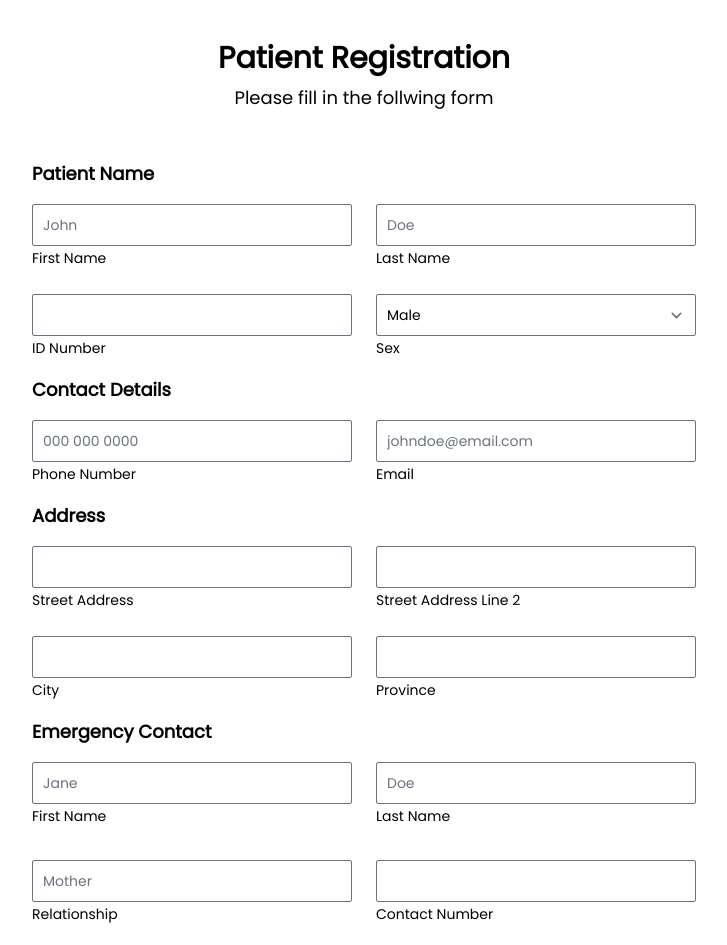
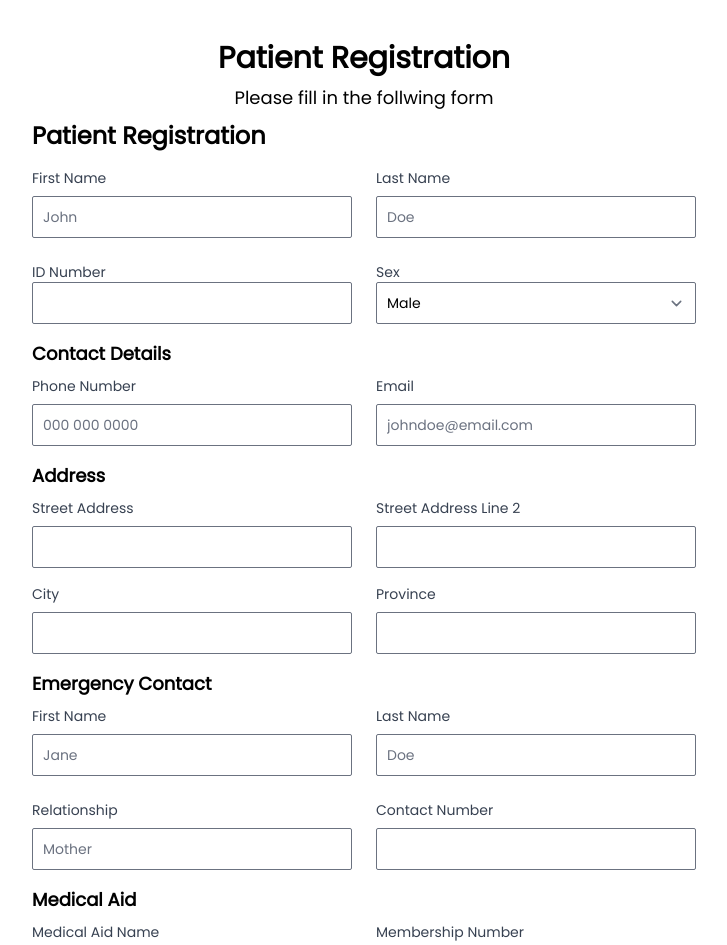
Before and after one commit to Sean-Thomo/ubuntu-health, a Next.js app in the folder Frontend/: page /register-patient in a window 1280 px wide. Shown: the top 945 px of the page, without its empty margins (276-1003 px from the left). Built offline with nearby package versions, Linux system fonts and the light colour scheme.

Commit message:
FIX: fix patient-reg form so we can submit form

```diff
--- /dev/null
+++ b/Frontend/app/components/AppointmentSchedular.tsx
@@ -0,0 +1,198 @@
+import React, { useState } from "react";
+import { useFormik } from "formik";
+import * as Yup from "yup";
+import { toast, ToastContainer } from "react-toastify";
+
+export default function AppointmentScheduler() {
+	const formik = useFormik({
+		initialValues: {
+			patientName: "",
+			email: "",
+			phone: "",
+			date: "",
+			time: "",
+			reason: "",
+		},
+		validationSchema: Yup.object({
+			patientName: Yup.string().required("Patient name is required"),
+			email: Yup.string()
+				.email("Invalid email address")
+				.required("Email is required"),
+			phone: Yup.string().required("Phone number is required"),
+			date: Yup.date().required("Appointment date is required"),
+			time: Yup.string().required("Appointment time is required"),
+		}),
+		onSubmit: async (values) => {
+			try {
+				const response = await fetch("http://localhost:5290/Appointments", {
+					method: "POST",
+					headers: {
+						"Content-Type": "application/json",
+					},
+					body: JSON.stringify(values),
+				});
+
+				if (!response.ok) {
+					throw new Error("Failed to schedule appointment");
+				}
+
+				toast.success("Appointment scheduled successfully!");
+				formik.resetForm();
+			} catch (e) {
+				console.error(`Error scheduling appointment: ${e}`);
+				toast.error(`Something went wrong: ${e}`);
+			}
+		},
+	});
+
+	return (
+		<form onSubmit={formik.handleSubmit} className="space-y-4">
+			<h2 className="text-2xl font-bold mb-4">Schedule Appointment</h2>
+
+			{/* Patient Name */}
+			<div>
+				<label
+					htmlFor="patientName"
+					className="block text-sm font-medium text-gray-700"
+				>
+					Patient Name
+				</label>
+				<input
+					type="text"
+					id="patientName"
+					name="patientName"
+					value={formik.values.patientName}
+					onChange={formik.handleChange}
+					onBlur={formik.handleBlur}
+					className="mt-1 block w-full rounded-md border-gray-300 shadow-sm focus:border-indigo-300 focus:ring focus:ring-indigo-200 focus:ring-opacity-50"
+				/>
+				{formik.touched.patientName && formik.errors.patientName && (
+					<p className="text-red-500 text-xs mt-1">
+						{formik.errors.patientName}
+					</p>
+				)}
+			</div>
+
+			{/* Email */}
+			<div>
+				<label
+					htmlFor="email"
+					className="block text-sm font-medium text-gray-700"
+				>
+					Email
+				</label>
+				<input
+					type="email"
+					id="email"
+					name="email"
+					value={formik.values.email}
+					onChange={formik.handleChange}
+					onBlur={formik.handleBlur}
+					className="mt-1 block w-full rounded-md border-gray-300 shadow-sm focus:border-indigo-300 focus:ring focus:ring-indigo-200 focus:ring-opacity-50"
+				/>
+				{formik.touched.email && formik.errors.email && (
+					<p className="text-red-500 text-xs mt-1">{formik.errors.email}</p>
+				)}
+			</div>
+
+			{/* Phone */}
+			<div>
+				<label
+					htmlFor="phone"
+					className="block text-sm font-medium text-gray-700"
+				>
+					Phone Number
+				</label>
+				<input
+					type="tel"
+					id="phone"
+					name="phone"
+					value={formik.values.phone}
+					onChange={formik.handleChange}
+					onBlur={formik.handleBlur}
+					className="mt-1 block w-full rounded-md border-gray-300 shadow-sm focus:border-indigo-300 focus:ring focus:ring-indigo-200 focus:ring-opacity-50"
+				/>
+				{formik.touched.phone && formik.errors.phone && (
+					<p className="text-red-500 text-xs mt-1">{formik.errors.phone}</p>
+				)}
+			</div>
+
+			{/* Date */}
+			<div>
+				<label
+					htmlFor="date"
+					className="block text-sm font-medium text-gray-700"
+				>
+					Appointment Date
+				</label>
+				<input
+					type="date"
+					id="date"
+					name="date"
+					value={formik.values.date}
+					onChange={formik.handleChange}
+					onBlur={formik.handleBlur}
+					className="mt-1 block w-full rounded-md border-gray-300 shadow-sm focus:border-indigo-300 focus:ring focus:ring-indigo-200 focus:ring-opacity-50"
+				/>
+				{formik.touched.date && formik.errors.date && (
+					<p className="text-red-500 text-xs mt-1">{formik.errors.date}</p>
+				)}
+			</div>
+
+			{/* Time */}
+			<div>
+				<label
+					htmlFor="time"
+					className="block text-sm font-medium text-gray-700"
+				>
+					Appointment Time
+				</label>
+				<input
+					type="time"
+					id="time"
+					name="time"
+					value={formik.values.time}
+					onChange={formik.handleChange}
+					onBlur={formik.handleBlur}
+					className="mt-1 block w-full rounded-md border-gray-300 shadow-sm focus:border-indigo-300 focus:ring focus:ring-indigo-200 focus:ring-opacity-50"
+				/>
+				{formik.touched.time && formik.errors.time && (
+					<p className="text-red-500 text-xs mt-1">{formik.errors.time}</p>
+				)}
+			</div>
+
+			{/* Reason (Optional) */}
+			<div>
+				<label
+					htmlFor="reason"
+					className="block text-sm font-medium text-gray-700"
+				>
+					Reason for Appointment (Optional)
+				</label>
+				<textarea
+					id="reason"
+					name="reason"
+					value={formik.values.reason}
+					onChange={formik.handleChange}
+					className="mt-1 block w-full rounded-md border-gray-300 shadow-sm focus:border-indigo-300 focus:ring focus:ring-indigo-200 focus:ring-opacity-50"
+				/>
+			</div>
+
+			{/* Submit Button */}
+			<div>
+				<button
+					type="submit"
+					className="w-full bg-blue-500 text-white py-2 rounded hover:bg-blue-600 transition"
+				>
+					Schedule Appointment
+				</button>
+			</div>
+
+			<ToastContainer
+				theme="light"
+				position="top-right"
+				hideProgressBar={false}
+			/>
+		</form>
+	);
+}
--- a/Frontend/app/components/DashboardNav.tsx
+++ b/Frontend/app/components/DashboardNav.tsx
@@ -94,10 +94,10 @@ export default function DashboardNav() {
 							);
 						})}
 					</ul>
-					<div className="p-4 border-t border-gray-200">
+					<div className="p-4 border-gray-200">
 						<Link
 							href="new-appointment"
-							className="w-full py-2 bg-blue-500 text-white rounded-lg
+							className="w-full py-2 px-4 bg-blue-500 text-white rounded-lg
                             hover:bg-blue-600 transition-colors"
 						>
 							New Appointment
--- a/Frontend/app/components/PatientForm.tsx
+++ b/Frontend/app/components/PatientForm.tsx
@@ -11,7 +11,7 @@ export default function PatientForm() {
 
 	const formik = useFormik({
 		initialValues: {
-			fistName: "",
+			firstName: "",
 			lastName: "",
 			idNumber: "",
 			gender: "",
@@ -30,20 +30,23 @@ export default function PatientForm() {
 			emergencyContactRelationship: "",
 			medicalAidName: "",
 			membershipNumber: "",
-			createdAt: new Date().toString,
-			updatedAt: new Date().toString,
+			createdAt: new Date().toString(),
+			updatedAt: new Date().toString(),
 		},
 		validationSchema: Yup.object({
-			name: Yup.string()
+			firstName: Yup.string()
 				.max(20, "Name must be 20 characters or less.")
-				.required("Name is required."),
+				.required("First Name is required."),
+			lastName: Yup.string()
+				.max(20, "Name must be 20 characters or less.")
+				.required("Last Name is required."),
 			email: Yup.string()
 				.email("Invalid email address.")
 				.required("E-Mail is required."),
 		}),
 		onSubmit: async (values) => {
 			try {
-				const response = await fetch("http://localhost:5290/Patients", {
+				const response = await fetch("http://localhost:5290/api/Patients", {
 					method: "POST",
 					headers: {
 						"Content-Type": "application/json",
@@ -66,32 +69,38 @@ export default function PatientForm() {
 
 	return (
 		<form onSubmit={formik.handleSubmit}>
-			<div id="add-patient-form" className="pt-10">
-				{/* First Half */}
+			<h2 className="text-2xl font-bold mb-4">Patient Registration</h2>
+
 			<div className="flex flex-col justify-center">
-					{/* Name Name */}
-					<h1 className="font-semibold text-lg pb-2">Patient Name</h1>
+				{/* Name */}
 				<div className="grid md:grid-cols-2 md:gap-6 mb-4">
 					<div>
+						<label
+							htmlFor="firstName"
+							className="block text-sm font-medium text-gray-700"
+						>
+							First Name
+						</label>
 						<div className="mt-2 w-[18rem] md:w-[20rem]">
 							<input
 								type="text"
-									name="fistName"
-									id="fistName"
-									value={formik.values.fistName}
+								name="firstName"
+								id="firstName"
+								value={formik.values.firstName}
 								onChange={formik.handleChange}
 								placeholder="John"
-									className="rounded-sm border p-2.5 text-sm w-full
-                                        focus:border-primary-500 dark:bg-gray-700 dark:border-gray-600
-                                        dark:placeholder-gray-400 dark:text-white dark:focus:border-primary-500"
+								className="rounded-sm border p-2.5 text-sm w-full focus:border-primary-500"
 							/>
 						</div>
-							<label htmlFor="fistName" className="text-sm">
-								First Name
-							</label>
 					</div>
 					{/* Last Name */}
 					<div>
+						<label
+							htmlFor="lastName"
+							className="block text-sm font-medium text-gray-700"
+						>
+							Last Name
+						</label>
 						<div className="mt-2 w-[18rem] md:w-[20rem]">
 							<input
 								type="text"
@@ -101,41 +110,45 @@ export default function PatientForm() {
 								onChange={formik.handleChange}
 								placeholder="Doe"
 								className="rounded-sm border p-2.5 text-sm w-full
-                                        focus:border-primary-500 dark:bg-gray-700 dark:border-gray-600
-                                        dark:placeholder-gray-400 dark:text-white dark:focus:border-primary-500"
+                                        focus:border-primary-500"
 							/>
 						</div>
-							<label htmlFor="lastName" className="text-sm">
-								Last Name
+					</div>
+					<div>
+						<label
+							htmlFor="idNumber"
+							className="block text-sm font-medium text-gray-700"
+						>
+							ID Number
 						</label>
+						<div className="w-[18rem] md:w-[20rem]">
+							<input
+								type="text"
+								name="idNumber"
+								id="idNumber"
+								value={formik.values.idNumber}
+								onChange={formik.handleChange}
+								className="rounded-sm border p-2.5 text-sm w-full
+                                        focus:border-primary-500"
+							/>
+						</div>
 					</div>
 					<div>
 						<div className="w-[18rem] md:w-[20rem]">
-								<input
-									type="text"
-									name="idNumb"
-									id="idNumb"
-									value={formik.values.idNumber}
-									onChange={formik.handleChange}
-									className="rounded-sm border p-2.5 text-sm w-full
-                                        focus:border-primary-500 dark:bg-gray-700 dark:border-gray-600
-                                        dark:placeholder-gray-400 dark:text-white dark:focus:border-primary-500"
-								/>
-							</div>
-							<label htmlFor="idNumb" className="text-sm">
-								ID Number
+							<label
+								htmlFor="gender"
+								className="block text-sm font-medium text-gray-700"
+							>
+								Sex
 							</label>
-						</div>
-						<div>
-							<div className="w-[18rem] md:w-[20rem]">
 							<div>
 								<select
 									className="rounded-sm border p-2.5 text-sm w-full
-                                        focus:border-primary-500 dark:bg-gray-700 dark:border-gray-600
-                                        dark:placeholder-gray-400 dark:text-white dark:focus:border-primary-500"
+                                        focus:border-primary-500"
 									value={sex}
 									onChange={(e) => {
 										setSex(e.target.value);
+										formik.setFieldValue("gender", e.target.value);
 									}}
 								>
 									<option value="Male">Male</option>
@@ -143,9 +156,6 @@ export default function PatientForm() {
 								</select>
 							</div>
 						</div>
-							<label htmlFor="gender" className="text-sm">
-								Sex
-							</label>
 					</div>
 				</div>
 
@@ -153,6 +163,12 @@ export default function PatientForm() {
 				<div className="grid md:grid-cols-2 md:gap-6 mb-4">
 					{/* Phone */}
 					<div>
+						<label
+							htmlFor="phone"
+							className="block text-sm font-medium text-gray-700"
+						>
+							Phone Number
+						</label>
 						<div className="mt-2 w-[18rem] md:w-[20rem]">
 							<input
 								type="text"
@@ -162,17 +178,19 @@ export default function PatientForm() {
 								onChange={formik.handleChange}
 								placeholder="000 000 0000"
 								className="rounded-sm border p-2.5 text-sm w-full
-                                        focus:border-primary-500 dark:bg-gray-700 dark:border-gray-600
-                                        dark:placeholder-gray-400 dark:text-white dark:focus:border-primary-500"
+                                        focus:border-primary-500"
 							/>
 						</div>
-							<label htmlFor="phone" className="text-sm">
-								Phone Number
-							</label>
 					</div>
 
 					{/* Email */}
 					<div>
+						<label
+							htmlFor="email"
+							className="block text-sm font-medium text-gray-700"
+						>
+							Email
+						</label>
 						<div className="mt-2 w-[18rem] md:w-[20rem]">
 							<input
 								type="email"
@@ -182,13 +200,9 @@ export default function PatientForm() {
 								onChange={formik.handleChange}
 								placeholder="johndoe@email.com"
 								className="rounded-sm border p-2.5 text-sm w-full
-                                        focus:border-primary-500 dark:bg-gray-700 dark:border-gray-600
-                                        dark:placeholder-gray-400 dark:text-white dark:focus:border-primary-500"
+                                        focus:border-primary-500"
 							/>
 						</div>
-							<label htmlFor="email" className="text-sm">
-								Email
-							</label>
 					</div>
 				</div>
 
@@ -197,6 +211,12 @@ export default function PatientForm() {
 				<div className="grid md:grid-cols-2 md:gap-6 mb-4">
 					{/* Street Address */}
 					<div>
+						<label
+							htmlFor="street"
+							className="block text-sm font-medium text-gray-700"
+						>
+							Street Address
+						</label>
 						<div className="mt-2 w-[18rem] md:w-[20rem]">
 							<input
 								type="text"
@@ -205,17 +225,19 @@ export default function PatientForm() {
 								value={formik.values.street}
 								onChange={formik.handleChange}
 								className="rounded-sm border p-2.5 text-sm w-full
-                                        focus:border-primary-500 dark:bg-gray-700 dark:border-gray-600
-                                        dark:placeholder-gray-400 dark:text-white dark:focus:border-primary-500"
+                                        focus:border-primary-500"
 							/>
 						</div>
-							<label htmlFor="street" className="text-sm">
-								Street Address
-							</label>
 					</div>
 
 					{/* Street 2 */}
 					<div>
+						<label
+							htmlFor="streetTwo"
+							className="block text-sm font-medium text-gray-700"
+						>
+							Street Address Line 2
+						</label>
 						<div className="mt-2 w-[18rem] md:w-[20rem]">
 							<input
 								type="text"
@@ -224,19 +246,21 @@ export default function PatientForm() {
 								value={formik.values.streetTwo}
 								onChange={formik.handleChange}
 								className="rounded-sm border p-2.5 text-sm w-full
-                                        focus:border-primary-500 dark:bg-gray-700 dark:border-gray-600
-                                        dark:placeholder-gray-400 dark:text-white dark:focus:border-primary-500"
+                                        focus:border-primary-500"
 							/>
 						</div>
-							<label htmlFor="streetTwo" className="text-sm">
-								Street Address Line 2
-							</label>
 					</div>
 				</div>
 
 				<div className="grid md:grid-cols-2 md:gap-6 mb-4">
 					{/* City */}
 					<div>
+						<label
+							htmlFor="city"
+							className="block text-sm font-medium text-gray-700"
+						>
+							City
+						</label>
 						<div className="mt-2 w-[18rem] md:w-[20rem]">
 							<input
 								type="text"
@@ -245,17 +269,19 @@ export default function PatientForm() {
 								value={formik.values.city}
 								onChange={formik.handleChange}
 								className="rounded-sm border p-2.5 text-sm w-full
-                                        focus:border-primary-500 dark:bg-gray-700 dark:border-gray-600
-                                        dark:placeholder-gray-400 dark:text-white dark:focus:border-primary-500"
+                                        focus:border-primary-500"
 							/>
 						</div>
-							<label htmlFor="city" className="text-sm">
-								City
-							</label>
 					</div>
 
 					{/* Province */}
 					<div>
+						<label
+							htmlFor="province"
+							className="block text-sm font-medium text-gray-700"
+						>
+							Province
+						</label>
 						<div className="mt-2 w-[18rem] md:w-[20rem]">
 							<input
 								type="text"
@@ -264,13 +290,9 @@ export default function PatientForm() {
 								value={formik.values.province}
 								onChange={formik.handleChange}
 								className="rounded-sm border p-2.5 text-sm w-full
-                                        focus:border-primary-500 dark:bg-gray-700 dark:border-gray-600
-                                        dark:placeholder-gray-400 dark:text-white dark:focus:border-primary-500"
+                                        focus:border-primary-500"
 							/>
 						</div>
-							<label htmlFor="province" className="text-sm">
-								Province
-							</label>
 					</div>
 				</div>
 
@@ -278,6 +300,12 @@ export default function PatientForm() {
 				<div className="grid md:grid-cols-2 md:gap-6 mb-4">
 					{/* First Name */}
 					<div>
+						<label
+							htmlFor="emergencyContactFirstName"
+							className="block text-sm font-medium text-gray-700"
+						>
+							First Name
+						</label>
 						<div className="mt-2 w-[18rem] md:w-[20rem]">
 							<input
 								type="text"
@@ -287,17 +315,19 @@ export default function PatientForm() {
 								onChange={formik.handleChange}
 								placeholder="Jane"
 								className="rounded-sm border p-2.5 text-sm w-full
-                                        focus:border-primary-500 dark:bg-gray-700 dark:border-gray-600
-                                        dark:placeholder-gray-400 dark:text-white dark:focus:border-primary-500"
+                                        focus:border-primary-500"
 							/>
 						</div>
-							<label htmlFor="emergencyContactFirstName" className="text-sm">
-								First Name
-							</label>
 					</div>
 
 					{/* last Name */}
 					<div>
+						<label
+							htmlFor="emergencyContactLastName"
+							className="block text-sm font-medium text-gray-700"
+						>
+							Last Name
+						</label>
 						<div className="mt-2 w-[18rem] md:w-[20rem]">
 							<input
 								type="email"
@@ -307,16 +337,18 @@ export default function PatientForm() {
 								onChange={formik.handleChange}
 								placeholder="Doe"
 								className="rounded-sm border p-2.5 text-sm w-full
-                                        focus:border-primary-500 dark:bg-gray-700 dark:border-gray-600
-                                        dark:placeholder-gray-400 dark:text-white dark:focus:border-primary-500"
+                                        focus:border-primary-500"
 							/>
 						</div>
-							<label htmlFor="emergencyContactLastName" className="text-sm">
-								Last Name
-							</label>
 					</div>
 
 					<div>
+						<label
+							htmlFor="emergencyContactRelationship"
+							className="block text-sm font-medium text-gray-700"
+						>
+							Relationship
+						</label>
 						<div className="mt-2 w-[18rem] md:w-[20rem]">
 							<input
 								type="text"
@@ -326,17 +358,19 @@ export default function PatientForm() {
 								onChange={formik.handleChange}
 								placeholder="Mother"
 								className="rounded-sm border p-2.5 text-sm w-full
-                                        focus:border-primary-500 dark:bg-gray-700 dark:border-gray-600
-                                        dark:placeholder-gray-400 dark:text-white dark:focus:border-primary-500"
+                                        focus:border-primary-500"
 							/>
 						</div>
-							<label htmlFor="emergencyContactRelationship" className="text-sm">
-								Relationship
-							</label>
 					</div>
 
 					{/* Street 2 */}
 					<div>
+						<label
+							htmlFor="emergencyContactPhone"
+							className="block text-sm font-medium text-gray-700"
+						>
+							Contact Number
+						</label>
 						<div className="mt-2 w-[18rem] md:w-[20rem]">
 							<input
 								type="text"
@@ -345,13 +379,9 @@ export default function PatientForm() {
 								value={formik.values.emergencyContactPhone}
 								onChange={formik.handleChange}
 								className="rounded-sm border p-2.5 text-sm w-full
-                                        focus:border-primary-500 dark:bg-gray-700 dark:border-gray-600
-                                        dark:placeholder-gray-400 dark:text-white dark:focus:border-primary-500"
+                                        focus:border-primary-500"
 							/>
 						</div>
-							<label htmlFor="emergencyContactPhone" className="text-sm">
-								Contact Number
-							</label>
 					</div>
 				</div>
 
@@ -359,6 +389,12 @@ export default function PatientForm() {
 				<div className="grid md:grid-cols-2 md:gap-6 mb-4">
 					{/* Medical Aid Name */}
 					<div>
+						<label
+							htmlFor="medicalAidName"
+							className="block text-sm font-medium text-gray-700"
+						>
+							Medical Aid Name
+						</label>
 						<div className="mt-2 w-[18rem] md:w-[20rem]">
 							<input
 								type="text"
@@ -368,17 +404,19 @@ export default function PatientForm() {
 								onChange={formik.handleChange}
 								placeholder="Discovery"
 								className="rounded-sm border p-2.5 text-sm w-full
-                                        focus:border-primary-500 dark:bg-gray-700 dark:border-gray-600
-                                        dark:placeholder-gray-400 dark:text-white dark:focus:border-primary-500"
+                                        focus:border-primary-500"
 							/>
 						</div>
-							<label htmlFor="medicalAidName" className="text-sm">
-								Medical Aid Name
-							</label>
 					</div>
 
 					{/* Membersjip Number */}
 					<div>
+						<label
+							htmlFor="membershipNumber"
+							className="block text-sm font-medium text-gray-700"
+						>
+							Membership Number
+						</label>
 						<div className="mt-2 w-[18rem] md:w-[20rem]">
 							<input
 								type="text"
@@ -388,13 +426,9 @@ export default function PatientForm() {
 								onChange={formik.handleChange}
 								placeholder="123456789"
 								className="rounded-sm border p-2.5 text-sm w-full
-                                        focus:border-primary-500 dark:bg-gray-700 dark:border-gray-600
-                                        dark:placeholder-gray-400 dark:text-white dark:focus:border-primary-500"
+                                        focus:border-primary-500"
 							/>
 						</div>
-							<label htmlFor="membershipNumber" className="text-sm">
-								Membership Number
-							</label>
 					</div>
 				</div>
 
@@ -402,7 +436,10 @@ export default function PatientForm() {
 				<div className="grid md:grid-cols-2 md:gap-6 mb-4">
 					{/* Allergies */}
 					<div>
-							<label htmlFor="allergies" className="text-sm">
+						<label
+							htmlFor="allergies"
+							className="block text-sm font-medium text-gray-700"
+						>
 							Allergies
 						</label>
 						<div className="mt-2 w-[18rem] md:w-[20rem]">
@@ -412,26 +449,28 @@ export default function PatientForm() {
 								value={formik.values.allergies}
 								onChange={formik.handleChange}
 								className="rounded-sm border p-2.5 text-sm w-full
-                                        focus:border-primary-500 dark:bg-gray-700 dark:border-gray-600
-                                        dark:placeholder-gray-400 dark:text-white dark:focus:border-primary-500"
+                                        focus:border-primary-500"
 							/>
 						</div>
 					</div>
 
 					{/* Medication */}
 					<div>
-							<label htmlFor="currentMedication" className="text-sm">
+						<label
+							htmlFor="currentMedication"
+							className="block text-sm font-medium text-gray-700"
+						>
 							Taking any medication?
 						</label>
 						<div className="mt-2 w-[18rem] md:w-[20rem]">
 							<div>
 								<select
 									className="rounded-sm border p-2.5 text-sm w-full
-                                        focus:border-primary-500 dark:bg-gray-700 dark:border-gray-600
-                                        dark:placeholder-gray-400 dark:text-white dark:focus:border-primary-500"
+                                        focus:border-primary-500"
 									value={currentMeds}
 									onChange={(e) => {
 										setCurrentMeds(e.target.value);
+										formik.setFieldValue("currentMedication", e.target.value); // Add this
 									}}
 								>
 									<option value="Yes">Yes</option>
@@ -457,7 +496,7 @@ export default function PatientForm() {
 					Submit
 				</button>
 			</div>
-			</div>
+			{/* </div> */}
 			<ToastContainer
 				theme="light"
 				position="top-right"
--- a/Frontend/app/register-patient/page.tsx
+++ b/Frontend/app/register-patient/page.tsx
@@ -1,5 +1,4 @@
 "use client";
-import { useState } from "react";
 import PatientForm from "../components/PatientForm";
 
 export default function Form() {
```
Also changed, not shown: Frontend/app/components/Dashboard.tsx (+2 -14 lines), Frontend/app/components/QuickActions.tsx (added, +44 -0 lines), Frontend/app/new-appointment/page.tsx (added, +10 -0 lines). Lines whose indentation alone changed are shown as unchanged.
